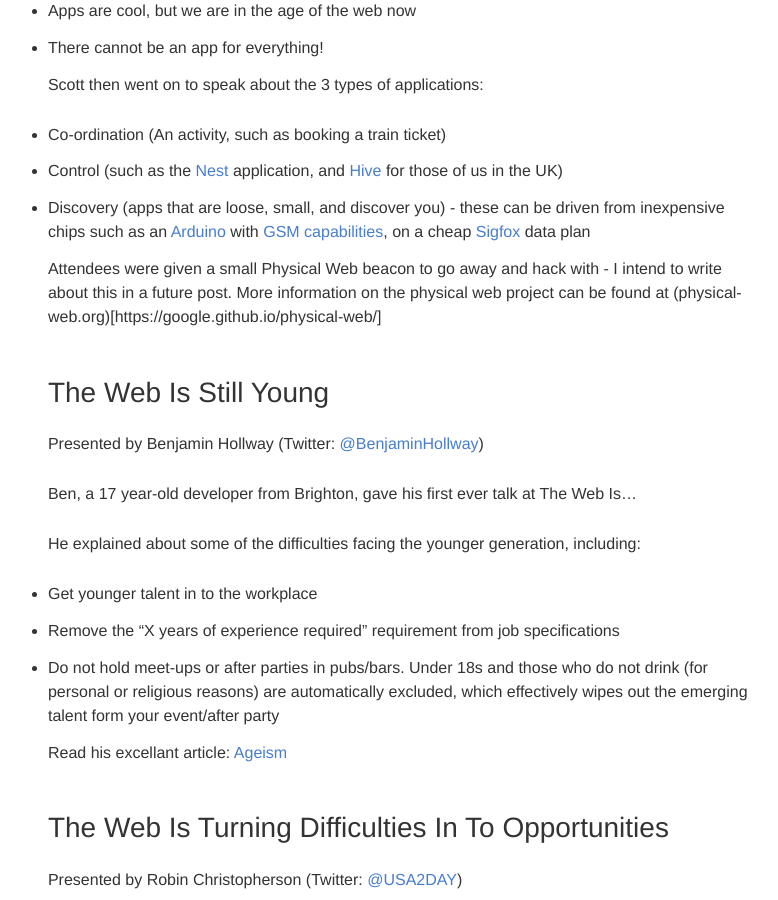
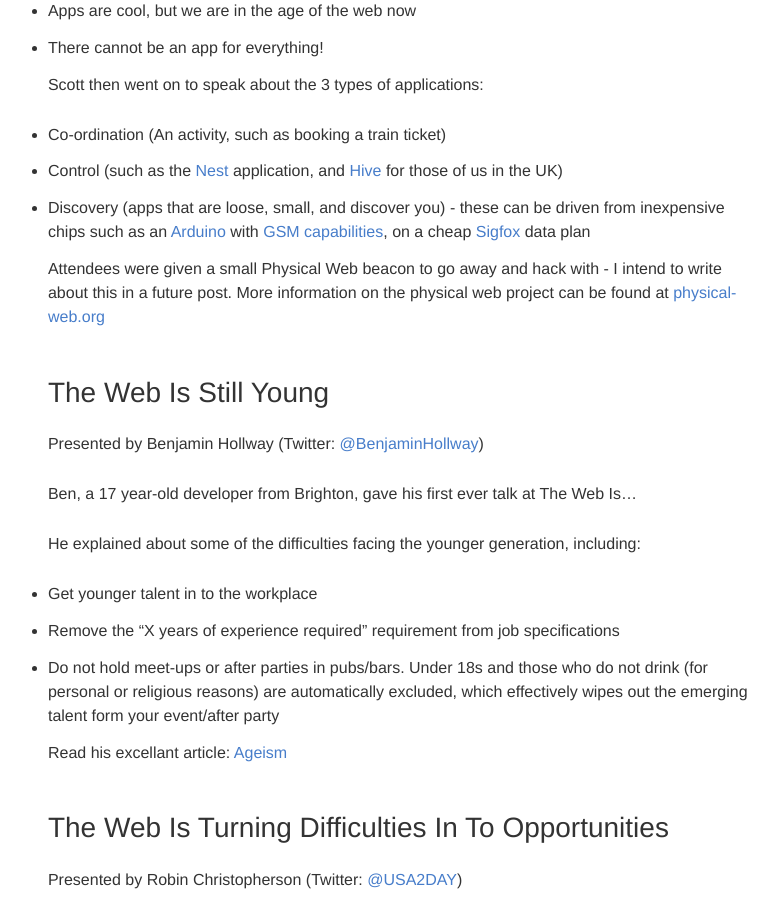
Before and after one commit to aaronallport/aaronallport.github.io, a Jekyll site: the page built from _posts/2014-11-13-the-web-is-a-blog-post.md, in a window 1280 px wide and 900 px high, scrolled down 9579 px. Shown: the whole window, without its empty margins (61-839 px from the left). Built offline with Jekyll 4.4.1, drawn with Linux system fonts in a browser that asks for light colours; Markdown is read by kramdown in place of the engine named in the settings.

Commit message:
fixed a broken link

```diff
--- a/_posts/2014-11-13-the-web-is-a-blog-post.md
+++ b/_posts/2014-11-13-the-web-is-a-blog-post.md
@@ -257,7 +257,7 @@ Scott then went on to speak about the 3 types of applications:
 * Control (such as the [Nest](https://store.nest.com/uk/?gclid=CMPh67ye-MECFSrHtAod70MADw) application, and [Hive](https://www.hivehome.com/?gclid=CIH28rue-MECFcfMtAodoQUAnQ&gclsrc=aw.ds) for those of us in the UK)
 * Discovery (apps that are loose, small, and discover you) - these can be driven from inexpensive chips such as an [Arduino](http://arduino.cc/) with [GSM capabilities](http://arduino.cc/en/Main/ArduinoGSMShield), on a cheap [Sigfox](http://www.sigfox.com/en/) data plan
 
-Attendees were given a small Physical Web beacon to go away and hack with - I intend to write about this in a future post. More information on the physical web project can be found at (physical-web.org)[https://google.github.io/physical-web/]
+Attendees were given a small Physical Web beacon to go away and hack with - I intend to write about this in a future post. More information on the physical web project can be found at [physical-web.org](https://google.github.io/physical-web/)
 
 ### The Web Is Still Young
 
```
